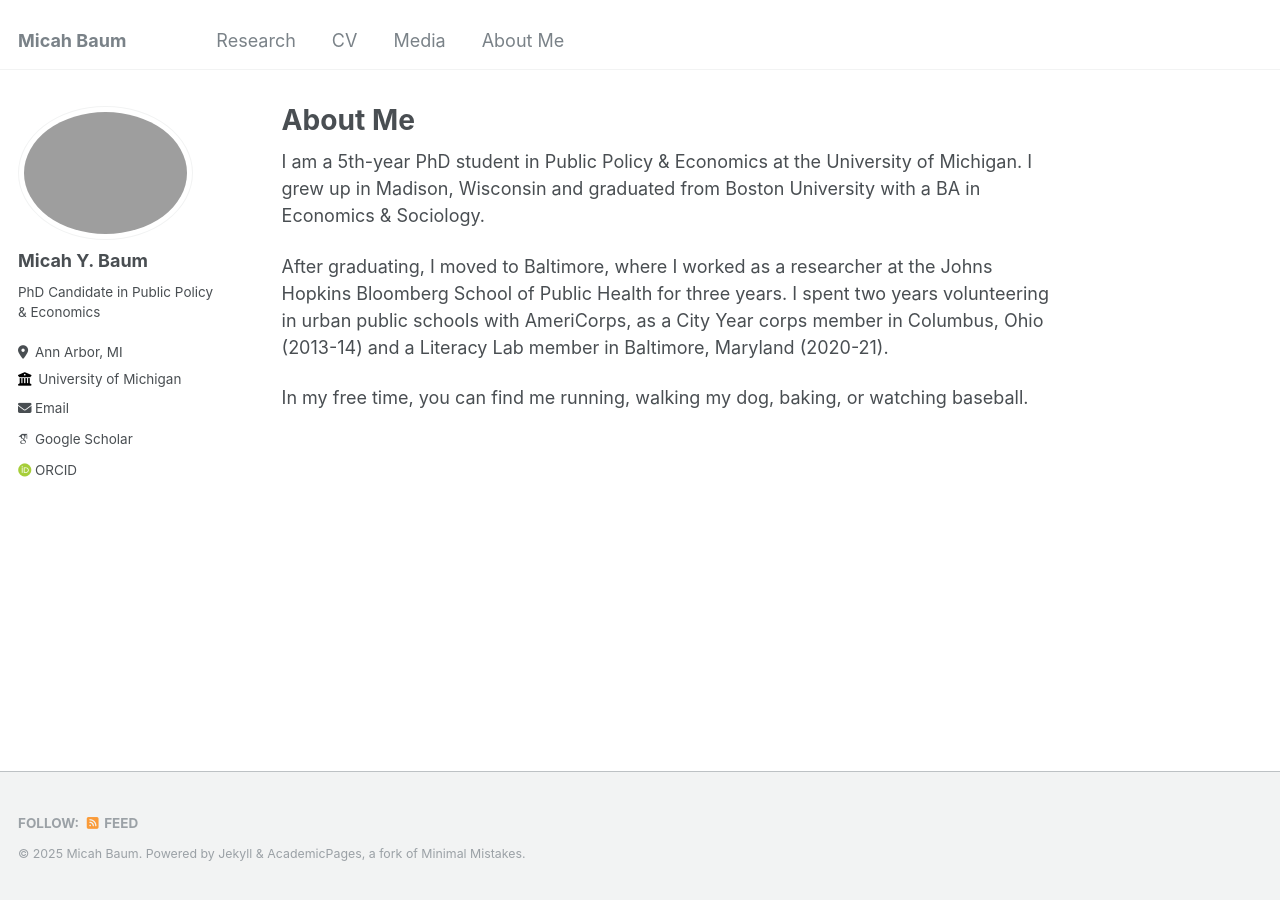
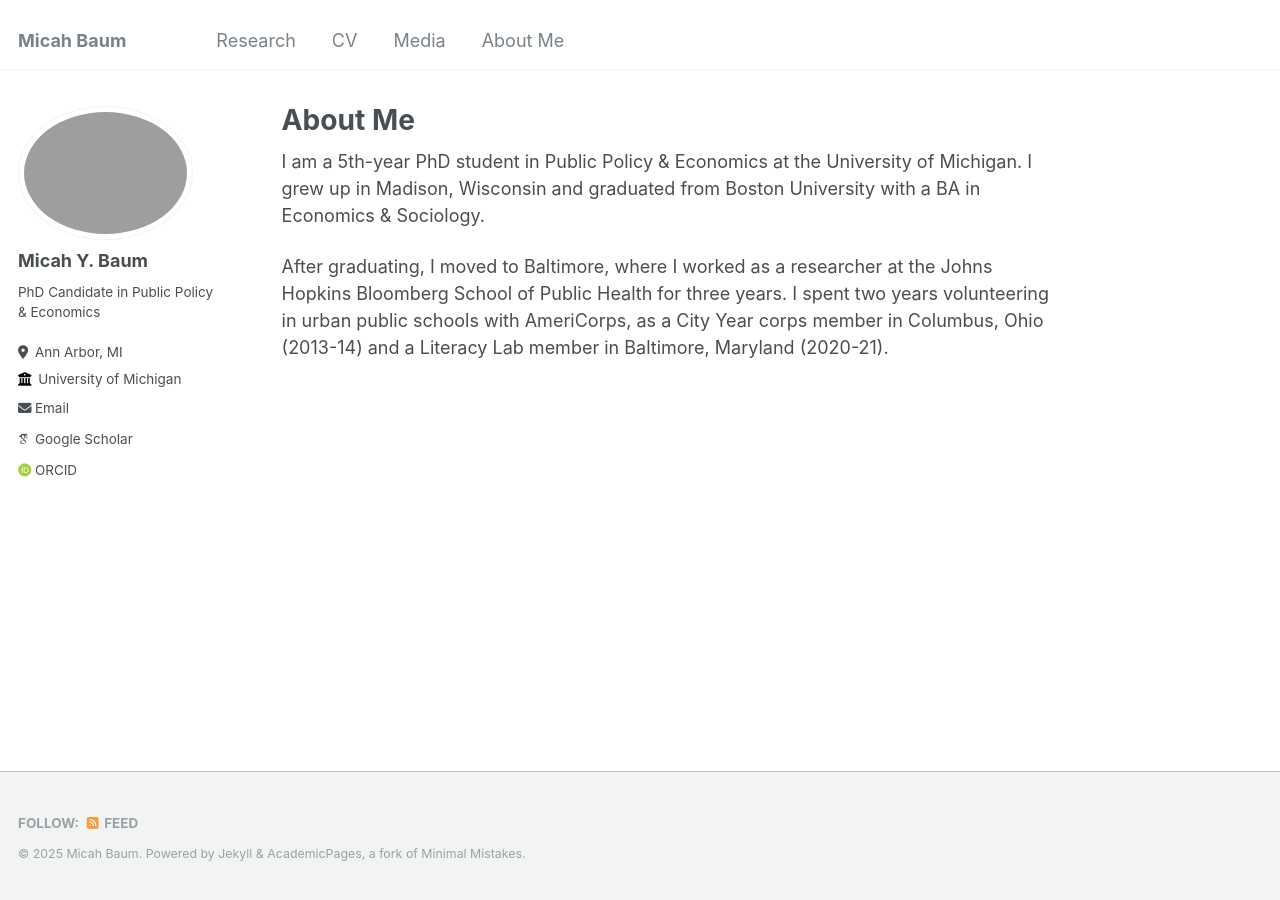
Before and after one commit to micah-baum/micah-baum.github.io, a Jekyll site: the page built from _pages/about-me.md, in a window 1280 px wide. Built offline with Jekyll 4.4.1, drawn with Linux system fonts in a browser that asks for light colours; some web fonts are replaced.

Commit message:
Update about-me.md

```diff
--- a/_pages/about-me.md
+++ b/_pages/about-me.md
@@ -10,5 +10,3 @@ redirect_from:
 I am a 5th-year PhD student in Public Policy & Economics at the University of Michigan. I grew up in Madison, Wisconsin and graduated from Boston University with a BA in Economics & Sociology.
 
 After graduating, I moved to Baltimore, where I worked as a researcher at the Johns Hopkins Bloomberg School of Public Health for three years. I spent two years volunteering in urban public schools with AmeriCorps, as a City Year corps member in Columbus, Ohio (2013-14) and a Literacy Lab member in Baltimore, Maryland (2020-21).
-
-In my free time, you can find me running, walking my dog, baking, or watching baseball.
```
